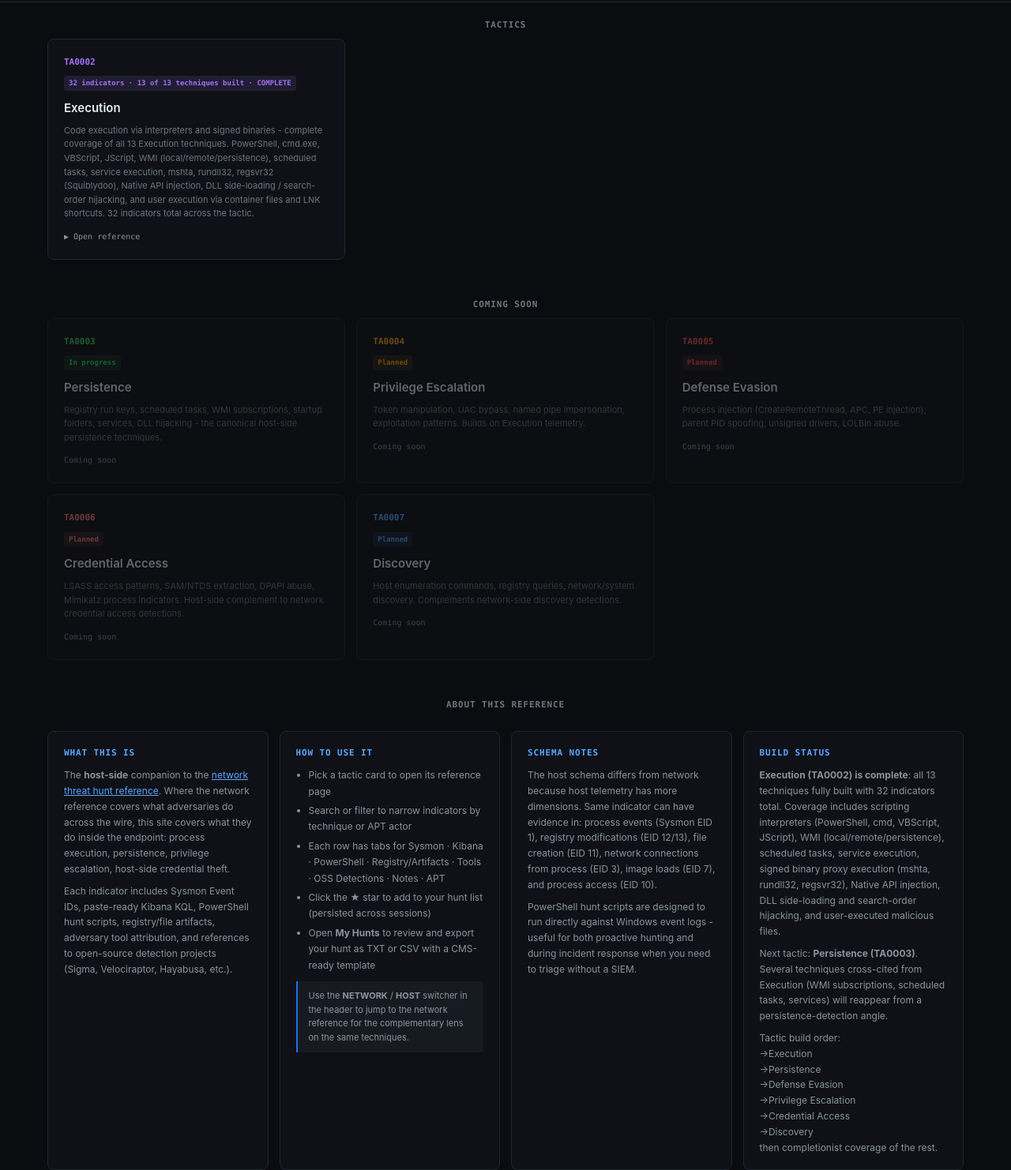
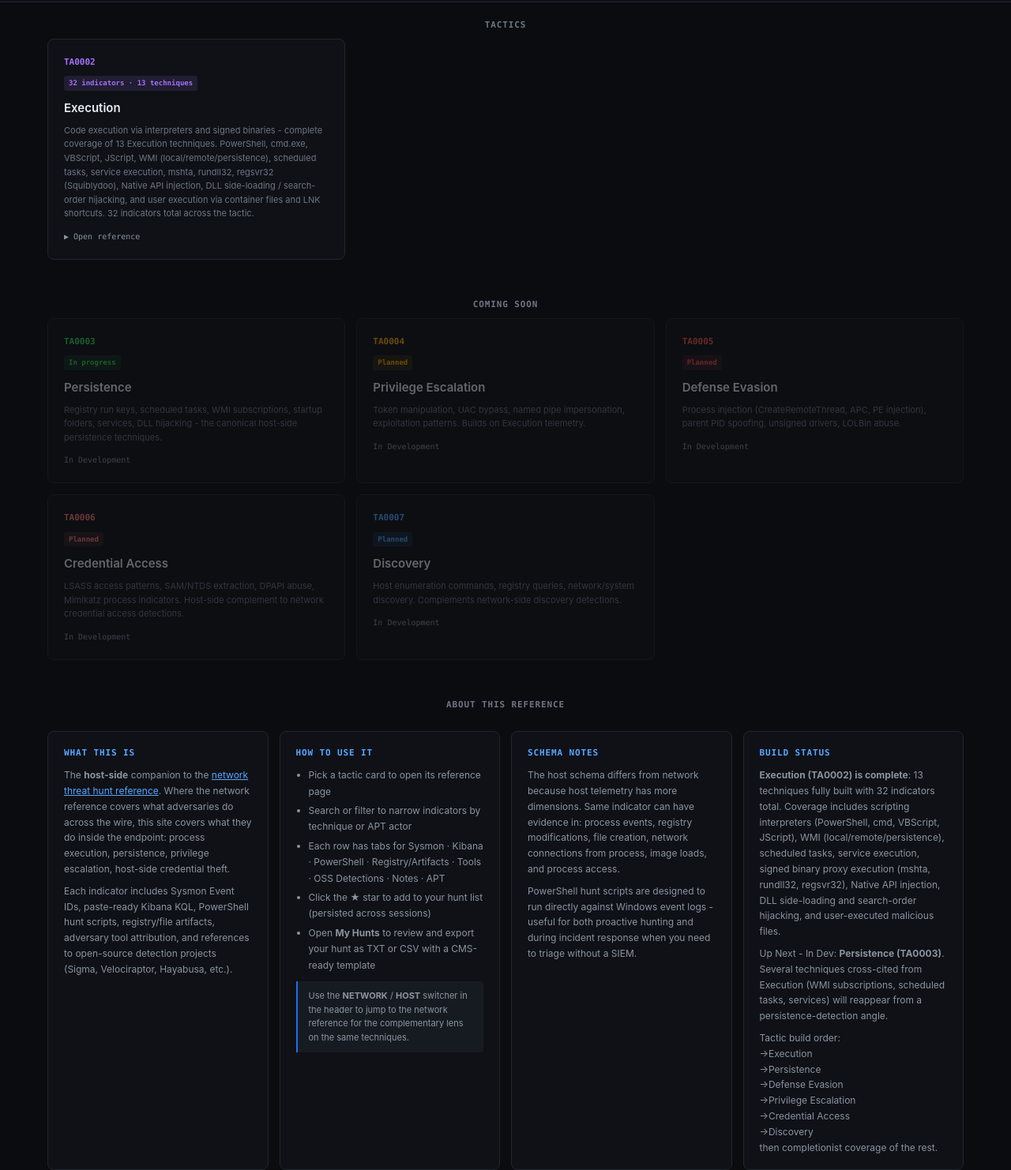
Before and after one commit to crimsonpistil/host-reference, a plain HTML site: page index.html in a window 1280 px wide. Shown: the part 205-1687 px from the top of the page at 79% size. Drawn offline with Linux system fonts and the light colour scheme.

Commit message:
completion updates to index page

```diff
--- a/index.html
+++ b/index.html
@@ -66,9 +66,9 @@
 
   <a href="execution.html" class="tactic-card" data-tags="execution ta0002 powershell cmd vbscript jscript wmi scheduled task service mshta rundll32 regsvr32 native api shared modules user execution">
     <div class="card-id" style="color:#a371f7">TA0002</div>
-    <span class="card-pill" style="background:rgba(163,113,247,.12);color:#a371f7">32 indicators · 13 of 13 techniques built · COMPLETE</span>
+    <span class="card-pill" style="background:rgba(163,113,247,.12);color:#a371f7">32 indicators · 13 techniques</span>
     <div class="card-name">Execution</div>
-    <div class="card-desc">Code execution via interpreters and signed binaries - complete coverage of all 13 Execution techniques. PowerShell, cmd.exe, VBScript, JScript, WMI (local/remote/persistence), scheduled tasks, service execution, mshta, rundll32, regsvr32 (Squiblydoo), Native API injection, DLL side-loading / search-order hijacking, and user execution via container files and LNK shortcuts. 32 indicators total across the tactic.</div>
+    <div class="card-desc">Code execution via interpreters and signed binaries - complete coverage of 13 Execution techniques. PowerShell, cmd.exe, VBScript, JScript, WMI (local/remote/persistence), scheduled tasks, service execution, mshta, rundll32, regsvr32 (Squiblydoo), Native API injection, DLL side-loading / search-order hijacking, and user execution via container files and LNK shortcuts. 32 indicators total across the tactic.</div>
     <div class="card-count">&#9654; Open reference</div>
   </a>
 
@@ -82,7 +82,7 @@
     <span class="card-pill" style="background:rgba(57,211,83,.12);color:#39d353">In progress</span>
     <div class="card-name">Persistence</div>
     <div class="card-desc">Registry run keys, scheduled tasks, WMI subscriptions, startup folders, services, DLL hijacking - the canonical host-side persistence techniques.</div>
-    <div class="card-count">Coming soon</div>
+    <div class="card-count">In Development</div>
   </div>
 
   <div class="tactic-card soon" data-tags="privilege escalation">
@@ -90,7 +90,7 @@
     <span class="card-pill" style="background:rgba(255,166,0,.12);color:#ffa600">Planned</span>
     <div class="card-name">Privilege Escalation</div>
     <div class="card-desc">Token manipulation, UAC bypass, named pipe impersonation, exploitation patterns. Builds on Execution telemetry.</div>
-    <div class="card-count">Coming soon</div>
+    <div class="card-count">In Development</div>
   </div>
 
   <div class="tactic-card soon" data-tags="defense evasion">
@@ -98,7 +98,7 @@
     <span class="card-pill" style="background:rgba(248,81,73,.12);color:#f85149">Planned</span>
     <div class="card-name">Defense Evasion</div>
     <div class="card-desc">Process injection (CreateRemoteThread, APC, PE injection), parent PID spoofing, unsigned drivers, LOLBin abuse.</div>
-    <div class="card-count">Coming soon</div>
+    <div class="card-count">In Development</div>
   </div>
 
   <div class="tactic-card soon" data-tags="credential access">
@@ -106,7 +106,7 @@
     <span class="card-pill" style="background:rgba(255,123,114,.12);color:#ff7b72">Planned</span>
     <div class="card-name">Credential Access</div>
     <div class="card-desc">LSASS access patterns, SAM/NTDS extraction, DPAPI abuse, Mimikatz process indicators. Host-side complement to network credential access detections.</div>
-    <div class="card-count">Coming soon</div>
+    <div class="card-count">In Development</div>
   </div>
 
   <div class="tactic-card soon" data-tags="discovery">
@@ -114,7 +114,7 @@
     <span class="card-pill" style="background:rgba(88,166,255,.12);color:#58a6ff">Planned</span>
     <div class="card-name">Discovery</div>
     <div class="card-desc">Host enumeration commands, registry queries, network/system discovery. Complements network-side discovery detections.</div>
-    <div class="card-count">Coming soon</div>
+    <div class="card-count">In Development</div>
   </div>
 
 </div>
@@ -145,14 +145,14 @@
 
     <div class="info-card">
       <h3>Schema notes</h3>
-      <p>The host schema differs from network because host telemetry has more dimensions. Same indicator can have evidence in: process events (Sysmon EID 1), registry modifications (EID 12/13), file creation (EID 11), network connections from process (EID 3), image loads (EID 7), and process access (EID 10).</p>
+      <p>The host schema differs from network because host telemetry has more dimensions. Same indicator can have evidence in: process events, registry modifications, file creation, network connections from process, image loads, and process access.</p>
       <p>PowerShell hunt scripts are designed to run directly against Windows event logs - useful for both proactive hunting and during incident response when you need to triage without a SIEM.</p>
     </div>
 
     <div class="info-card">
       <h3>Build status</h3>
-      <p><strong>Execution (TA0002) is complete</strong>: all 13 techniques fully built with 32 indicators total. Coverage includes scripting interpreters (PowerShell, cmd, VBScript, JScript), WMI (local/remote/persistence), scheduled tasks, service execution, signed binary proxy execution (mshta, rundll32, regsvr32), Native API injection, DLL side-loading and search-order hijacking, and user-executed malicious files.</p>
-      <p>Next tactic: <strong>Persistence (TA0003)</strong>. Several techniques cross-cited from Execution (WMI subscriptions, scheduled tasks, services) will reappear from a persistence-detection angle.</p>
+      <p><strong>Execution (TA0002) is complete</strong>: 13 techniques fully built with 32 indicators total. Coverage includes scripting interpreters (PowerShell, cmd, VBScript, JScript), WMI (local/remote/persistence), scheduled tasks, service execution, signed binary proxy execution (mshta, rundll32, regsvr32), Native API injection, DLL side-loading and search-order hijacking, and user-executed malicious files.</p>
+      <p>Up Next - In Dev: <strong>Persistence (TA0003)</strong>. Several techniques cross-cited from Execution (WMI subscriptions, scheduled tasks, services) will reappear from a persistence-detection angle.</p>
       <p>Tactic build order: <br>&rarr;Execution <br>&rarr;Persistence <br>&rarr;Defense Evasion<br>&rarr;Privilege Escalation<br>&rarr;Credential Access<br>&rarr;Discovery<br>then completionist coverage of the rest.</p>
     </div>
 
```
